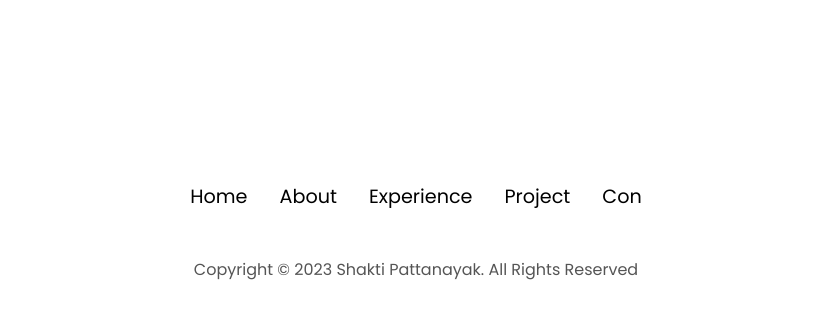
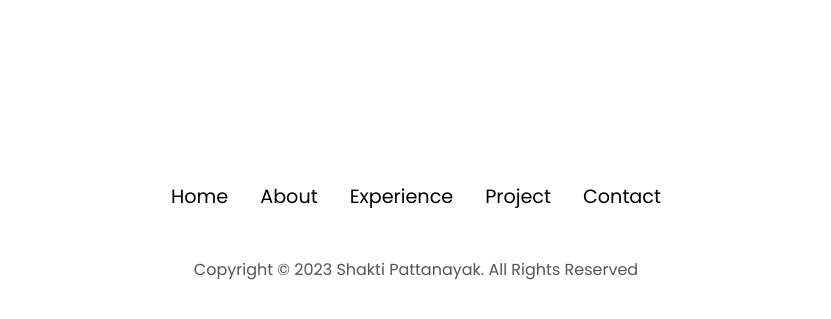
Before and after one commit to spd12345/portfolio, a website: page index.html in a window 1280 px wide. Shown: the part 3553-3872 px from the top of the page, without its empty margins (224-1055 px from the left). Drawn offline with Linux system fonts and the light colour scheme.

Commit message:
Update index.html

```diff
--- a/index.html
+++ b/index.html
@@ -324,7 +324,7 @@
                     <li><a href="#about">About</a></li>
                     <li><a href="#experience">Experience</a></li>
                     <li><a href="#project">Project</a></li>
-                    <li><a href="#contact">Con</a></li>
+                    <li><a href="#contact">Contact</a></li>
                 </ul>
             </div>
         </nav>
```
